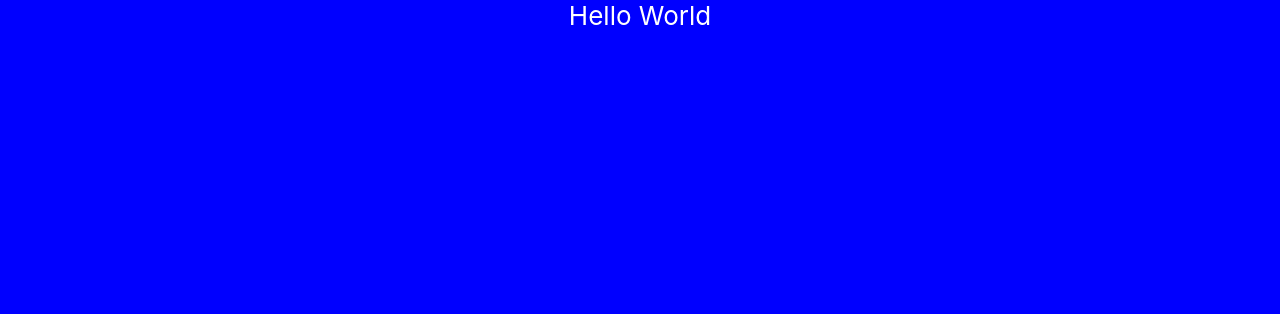
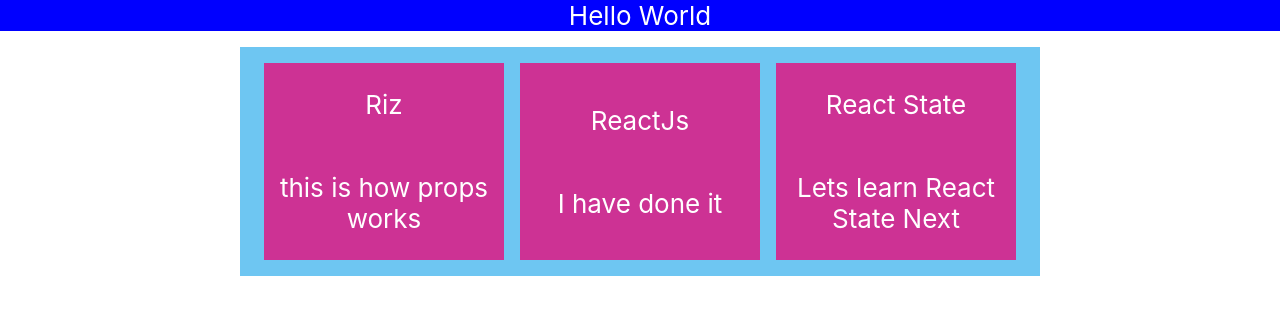
Before and after one commit to rizwath123/React-Basics, a React (Create React App) app in the folder react-with-academind/: page / in a window 1280 px wide. Shown: the top 314 px of the page. Built offline with nearby package versions, Linux system fonts and the light colour scheme.

Commit message:
Making posts list and Posts using props Understand

```diff
--- a/react-with-academind/src/App.css
+++ b/react-with-academind/src/App.css
@@ -15,11 +15,11 @@
 
 .App-header {
   background-color: blue;
-  min-height: 100vh;
+  /* min-height: 100vh; */
   display: flex;
   flex-direction: column;
-  align-items: top;
-  justify-content: top;
+  /* align-items: center; */
+  justify-content: center;
   font-size: calc(10px + 2vmin);
   color: white;
 }
--- a/react-with-academind/src/App.js
+++ b/react-with-academind/src/App.js
@@ -1,5 +1,7 @@
-import logo from './logo.svg';
+// import logo from './logo.svg';
 import './App.css';
+// import { Post } from './Components/Post';
+import { PostsList } from './Components/PostsList';
 
 function App() {
   return (
@@ -7,6 +9,10 @@
       <header className="App-header">
         Hello World
       </header>
+
+      {/* <main> */}
+        <PostsList />
+      {/* </main> */}
     </div>
   );
 }
--- /dev/null
+++ b/react-with-academind/src/Components/Post.js
@@ -0,0 +1,20 @@
+import classes from "./Post.module.css"
+
+export function Post(props) {
+    // let namesAry = ["riz", "ishaal"]
+    // let name = Math.random() > 0.5 ? namesAry[0]:namesAry[1]
+    // let class1 = {color:'blue', background: "white"}
+    return (
+        <div className={classes.Posts}>
+        {/* <div style={{color: 'red', textAlign:'center', background: 'white'}}> */}
+            {/* <p style={class1}>{props.name}</p> */}
+            {/* <p className={classes.name}>{props.name}</p>
+            <p className={classes.text}>{props.text}</p>
+            <p className={classes.random}>This is another trick of random Naming by Math the name is {name}</p> */}
+            <p >{props.name}</p>
+            <p >{props.text}</p>
+            {/* <p >This is another trick of random Naming by Math the name is {name}</p> */}
+        </div>
+
+    )
+}
--- /dev/null
+++ b/react-with-academind/src/Components/Post.module.css
@@ -0,0 +1,43 @@
+.Posts{
+    background-color: #cd3294;
+    min-height: 100%;
+    display: flex;
+    flex-direction: column;
+    /* align-items: center; */
+    justify-content: center;
+    font-size: calc(10px + 2vmin);
+    color: hsl(0, 100%, 100%);
+  }
+
+.name{
+    background-color: rgb(50, 166, 205);
+    min-height: 100%;
+    display: flex;
+    flex-direction: row;
+    align-items: center;
+    justify-content: center;
+    font-size: calc(10px + 2vmin);
+    color: rgb(149, 42, 42);
+}
+
+.text{
+    background-color: #17b875;
+    min-height: 100%;
+    display: flex;
+    flex-direction: row;
+    align-items: center;
+    justify-content: center;
+    font-size: calc(10px + 2vmin);
+    color: #952a5c;
+}
+
+.random{
+    background-color: #93aaa0;
+    min-height: 100%;
+    display: flex;
+    flex-direction: row;
+    align-items: center;
+    justify-content: center;
+    font-size: calc(10px + 2vmin);
+    color: hwb(90 97% 2%);
+}
--- /dev/null
+++ b/react-with-academind/src/Components/PostsList.js
@@ -0,0 +1,41 @@
+import styles from "./PostsList.module.css"
+import { Post } from "./Post"
+export function PostsList() {
+    // let ary = [
+    //     { id: "01st Post", name: "Riz", text: "This is a text for 1st line" },
+    //     { id: "02nd Post", name: "Web", text: "This is a text for 02nd line" },
+    //     { id: "03rd Post", name: "Dev", text: "This is a text for 03rd line" },
+    //     { id: "04th Post", name: "2023", text: "This is a text for 04th line" }
+    // ]
+    return (
+        <div>
+            <ul className={styles.posts}>
+                <Post name="Riz" text="this is how props works" />
+                <Post name="ReactJs" text="I have done it" />
+                <Post name="React State" text="Lets learn React State Next" />
+            </ul>
+            {/* <ul className={styles.Posts}>
+                <li>
+                    <div className={styles.name}>{ary[0].id} </div>
+                    <div className={styles.text}>{ary[0].name} </div>
+                    <div className={styles.random}>{ary[0].text} </div>
+                </li>
+                <li>
+                    <div className={styles.name}>{ary[1].id} </div>
+                    <div className={styles.text}> {ary[1].name} </div>
+                    <div className={styles.random}>{ary[1].text} </div>
+                </li>
+                <li>
+                    <div className={styles.name}>{ary[2].id} </div>
+                    <div className={styles.text}>{ary[2].name} </div>
+                    <div className={styles.random}>{ary[2].text} </div>
+                </li>
+                <li>
+                    <div className={styles.name}>{ary[3].id} </div>
+                    <div className={styles.text}>{ary[3].name} </div>
+                    <div className={styles.random}> {ary[3].text} </div>
+                </li>
+            </ul> */}
+        </div>
+    )
+}
--- /dev/null
+++ b/react-with-academind/src/Components/PostsList.module.css
@@ -0,0 +1,11 @@
+.posts{
+    background-color: hsl(200, 84%, 69%);
+    list-style: none;
+    max-width: 50rem;
+    margin: 1rem auto;
+    padding: 1rem 0;
+    display: grid;
+    gap: 1rem;
+    grid-template-columns: repeat(3, 30%);
+    justify-content: center;
+}
```
